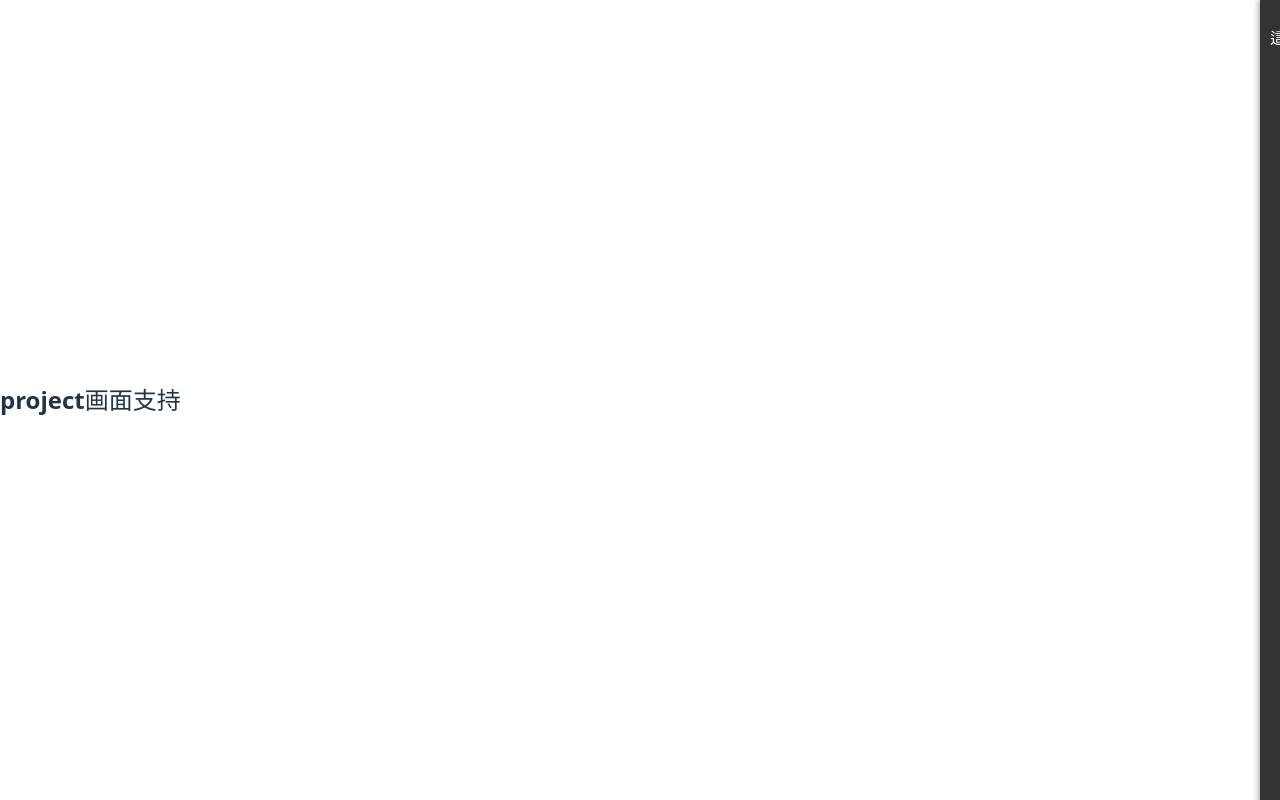
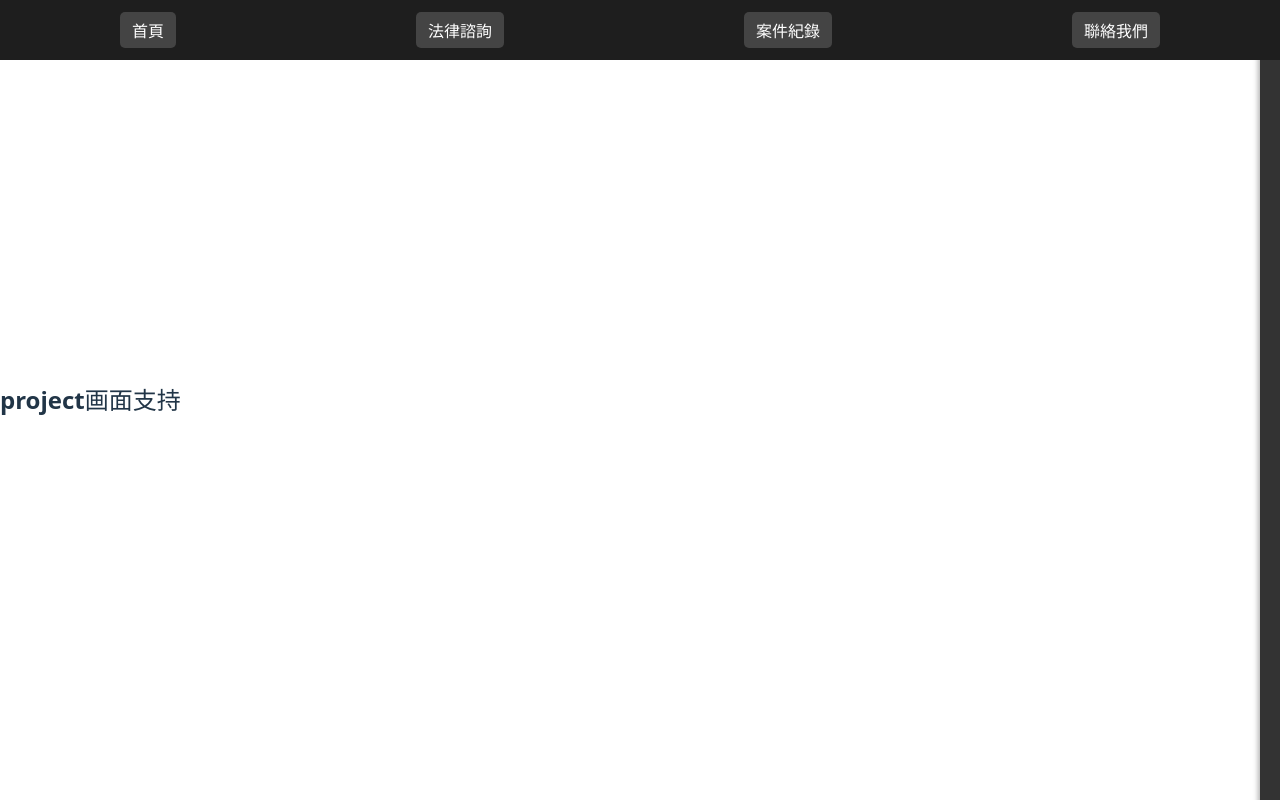
Before and after one commit to LiangYujunyi-2425/Legal_Advice_25-26, a React (Vite) app in the folder legal_advice_project/: page / in a window 1280 px wide. Built offline with nearby package versions, Linux system fonts and the light colour scheme.

Commit message:
added banner

```diff
--- a/legal_advice_project/src/App.jsx
+++ b/legal_advice_project/src/App.jsx
@@ -5,17 +5,20 @@ import Title from './Title'
 //import './App.css'
 //component名称需要大写
 import RightBlock from './block'
+import Banner from './banner';
 
 function App() {
+  const [drawerVisible, setDrawerVisible] = useState(false);
 
   return (
     <>
+      <Banner shrink={drawerVisible} />
+      <RightBlock visible={drawerVisible} setVisible={setDrawerVisible} />
 
       <div>
         <Title/>
       </div>
 
-      <RightBlock />
     </>
 
   )
--- /dev/null
+++ b/legal_advice_project/src/banner.css
@@ -0,0 +1,23 @@
+.banner {
+  position: fixed;
+  top: 0;
+  left: 0;
+  width: 100%;
+  height: 60px;
+  background-color: #1e1e1e;
+  display: flex;
+  justify-content: space-around;
+  align-items: center;
+  z-index: 1000;
+  transition: height 0.3s ease;
+}
+
+
+.banner-btn {
+  background-color: #444;
+  color: white;
+  border: none;
+  padding: 6px 12px;
+  border-radius: 5px;
+  cursor: pointer;
+}
--- /dev/null
+++ b/legal_advice_project/src/banner.jsx
@@ -0,0 +1,13 @@
+import React from 'react';
+import './banner.css';
+
+export default function Banner({ shrink }) {
+  return (
+    <div className='banner'>
+      <button className='banner-btn'>首頁</button>
+      <button className='banner-btn'>法律諮詢</button>
+      <button className='banner-btn'>案件紀錄</button>
+      <button className='banner-btn'>聯絡我們</button>
+    </div>
+  );
+}
--- a/legal_advice_project/src/block.jsx
+++ b/legal_advice_project/src/block.jsx
@@ -1,23 +1,21 @@
 import { useState } from 'react';
 import './block.css';
 
-export default function RightBlock() {
-  const [visible, setVisible] = useState(false);
+
+export default function RightBlock({ visible, setVisible }) {
   const [hoveringZone, setHoveringZone] = useState(false);
   const [hoveringDrawer, setHoveringDrawer] = useState(false);
 
-  // 檢查是否完全離開
   const checkLeave = () => {
     setTimeout(() => {
       if (!hoveringZone && !hoveringDrawer) {
         setVisible(false);
       }
-    }, 100); // 延遲避免滑鼠快速移動造成閃爍
+    }, 100);
   };
 
   return (
     <>
-      {/* 觸發區域 */}
       <div
         className="hover-zone"
         onMouseEnter={() => {
@@ -30,7 +28,6 @@ export default function RightBlock() {
         }}
       ></div>
 
-      {/* 抽屜本體 */}
       <div
         className={`drawer ${visible ? 'open' : 'closed'}`}
         onMouseEnter={() => setHoveringDrawer(true)}
```
Also changed, not shown: legal_advice_project/src/block.css (line endings or trailing spaces).
